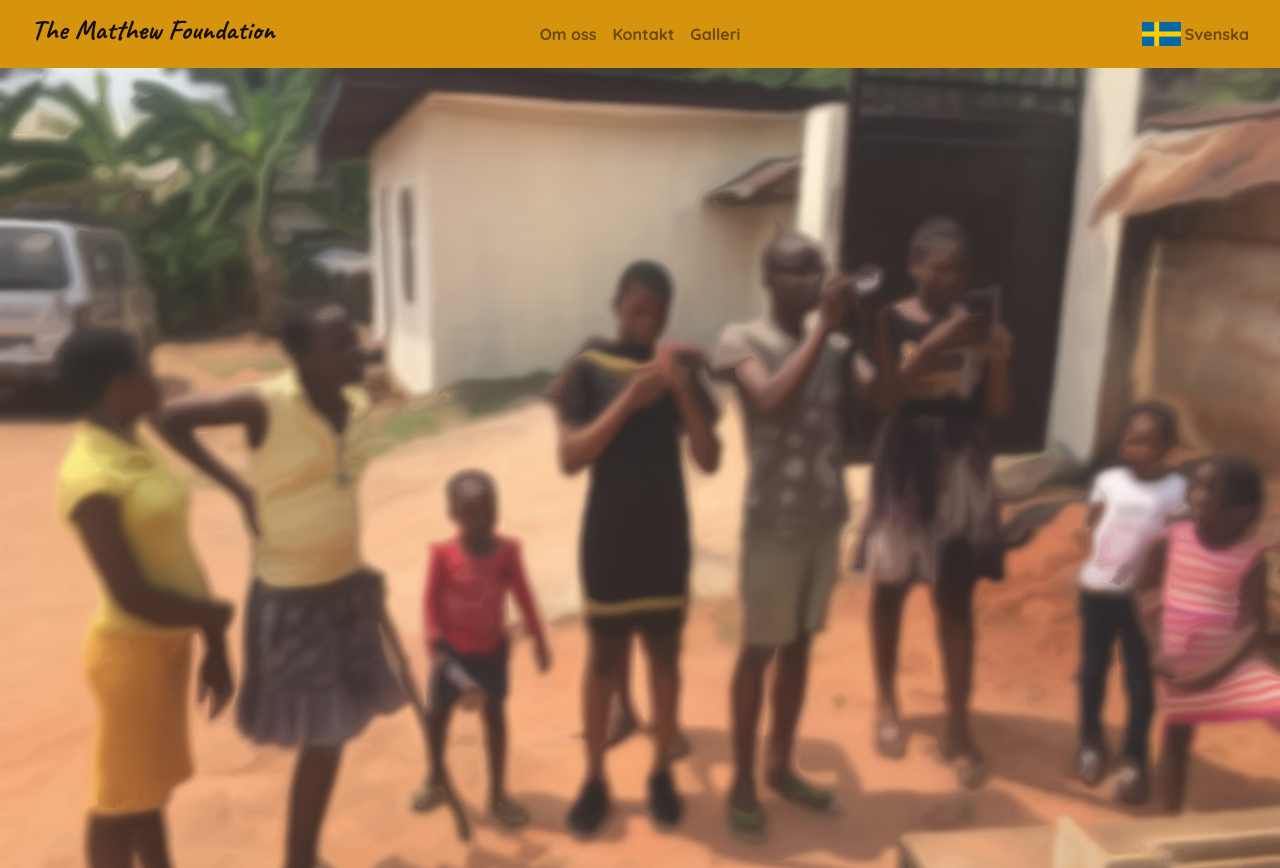
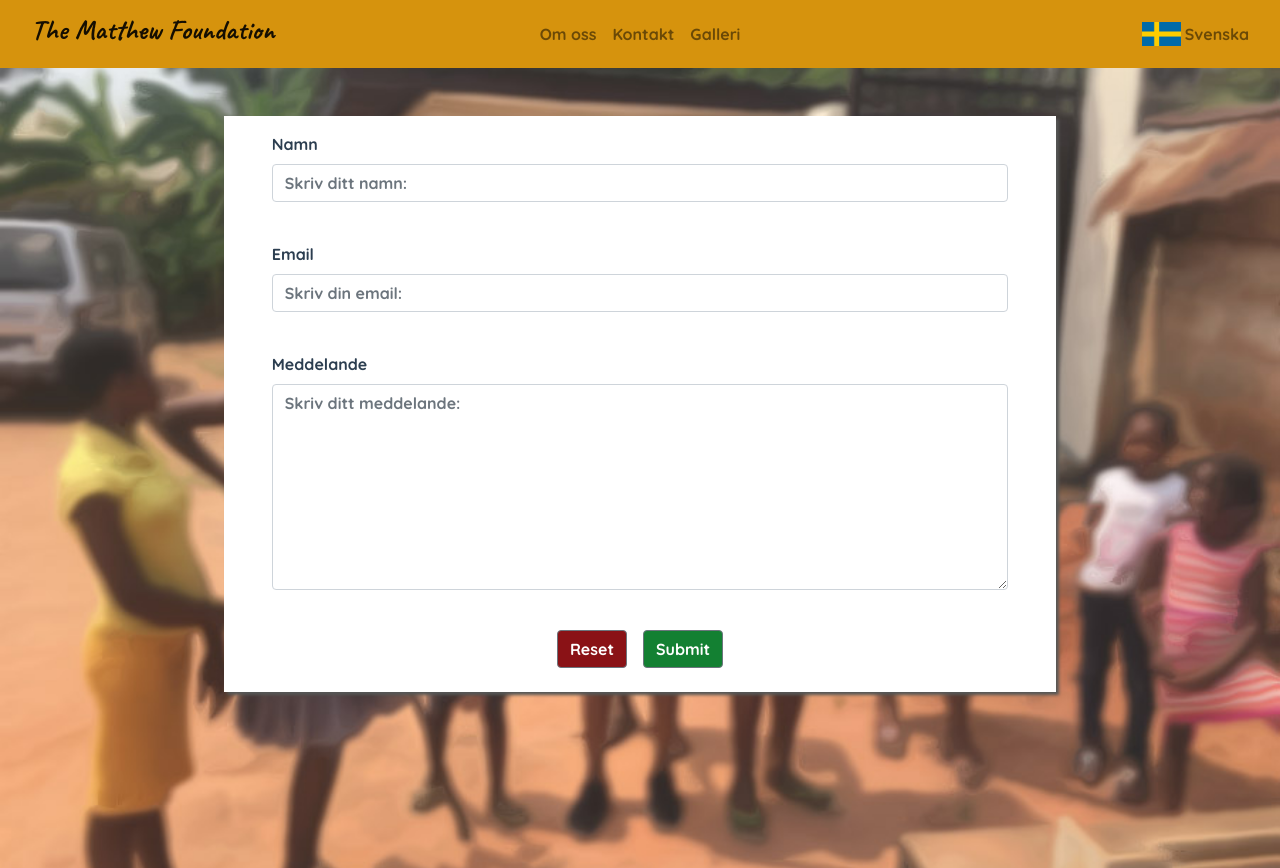
Before and after one commit to Carljohan-hornestam/the_matthew_foundation, a Vue app: page /contact in a window 1280 px wide. Built offline with nearby package versions, Linux system fonts and the light colour scheme.

Commit message:
Börjat arbeta på kontakt-vy
Co-authored-by: <miniharald> <miniharald@gmail.com>

```diff
--- a/src/main.js
+++ b/src/main.js
@@ -6,9 +6,13 @@ import 'bootstrap/dist/css/bootstrap.min.css';
 import { library } from '@fortawesome/fontawesome-svg-core'
 import { faGlobe } from '@fortawesome/free-solid-svg-icons'
 import { FontAwesomeIcon } from '@fortawesome/vue-fontawesome';
-import { BootstrapVue, IconsPlugin, DropdownPlugin } from 'bootstrap-vue'
+import { BootstrapVue, IconsPlugin, DropdownPlugin, TablePlugin, FormPlugin, FormInputPlugin, FormSelectPlugin,
+  FormCheckboxPlugin, FormDatepickerPlugin, FormGroupPlugin, InputGroupPlugin , ButtonPlugin,
+  CalendarPlugin } from 'bootstrap-vue'
 
-Vue.use(BootstrapVue, IconsPlugin, DropdownPlugin)
+Vue.use(BootstrapVue, IconsPlugin, DropdownPlugin, TablePlugin, FormPlugin, FormInputPlugin, FormSelectPlugin,
+  FormCheckboxPlugin, FormDatepickerPlugin, FormGroupPlugin, InputGroupPlugin , ButtonPlugin,
+  CalendarPlugin)
 
 
 library.add(faGlobe);
--- a/src/router/index.js
+++ b/src/router/index.js
@@ -17,6 +17,11 @@ Vue.use(VueRouter)
     // this generates a separate chunk (about.[hash].js) for this route
     // which is lazy-loaded when the route is visited.
     component: () => import(/* webpackChunkName: "about" */ '../views/About.vue')
+  },
+  {
+    path: '/contact',
+    name: 'Contact',
+    component: () => import(/* webpackChunkName: "contact" */ '../views/Contact.vue')
   }
 ]
 
--- /dev/null
+++ b/src/views/Contact.vue
@@ -0,0 +1,87 @@
+<template>
+  <div class="container pt-5 d-flex justify-content-center" id="contact_form">
+    <div class="bg-white pb-3 w-75" id="shadow" >
+      <b-form @submit="onSubmit" @reset="onReset" class= "px-5">
+        <b-form-group
+          class="pt-3 pb-4 text-left"
+          id="input-group-2"
+          label="Namn"
+          label-for="input-2"
+        >
+          <b-form-input id="input-2" v-model="form.name" required placeholder="Skriv ditt namn:"></b-form-input>
+        </b-form-group>
+        <b-form-group class="text-left pb-4" id="input-group-1" label="Email" label-for="input-1">
+          <b-form-input
+            id="input-1"
+            v-model="form.email"
+            type="email"
+            required
+            placeholder="Skriv din email:"
+          ></b-form-input>
+        </b-form-group>
+
+        <b-form-group
+          class="text-left pb-4"
+          id="input-group-1"
+          label="Meddelande"
+          label-for="input-1"
+        >
+          <b-form-textarea
+            id="textarea"
+            v-model="form.message"
+            placeholder="Skriv ditt meddelande:"
+            rows="8"
+            max-rows="8"
+          ></b-form-textarea>
+        </b-form-group>
+
+        <div class="buttons mt-3 pb-2">
+          <b-button id="reset_btn" class="mr-2" type="reset">Reset</b-button>
+          <b-button id="confirm_btn" class="ml-2" type="submit">Submit</b-button>
+        </div>
+      </b-form>
+    </div>
+  </div>
+</template>
+
+
+
+<script>
+export default {
+  data() {
+    return {
+      form: {
+        email: "",
+        name: "",
+        message: ""
+      }
+    };
+  },
+  methods: {
+    onSubmit(evt) {
+      evt.preventDefault();
+      alert(JSON.stringify(this.form));
+    },
+    onReset(evt) {
+      evt.preventDefault();
+      this.form.email = "";
+      this.form.name = "";
+      this.form.message = "";
+    }
+  }
+};
+</script>
+<style scoped>
+#contact_form {
+  font-family: "Quicksand", sans-serif;
+}
+#shadow{
+  box-shadow: 3px 3px 3px #565756;
+}
+#reset_btn {
+  background-color: #8a1216;
+}
+#confirm_btn {
+  background-color: #138032;
+}
+</style>
```
